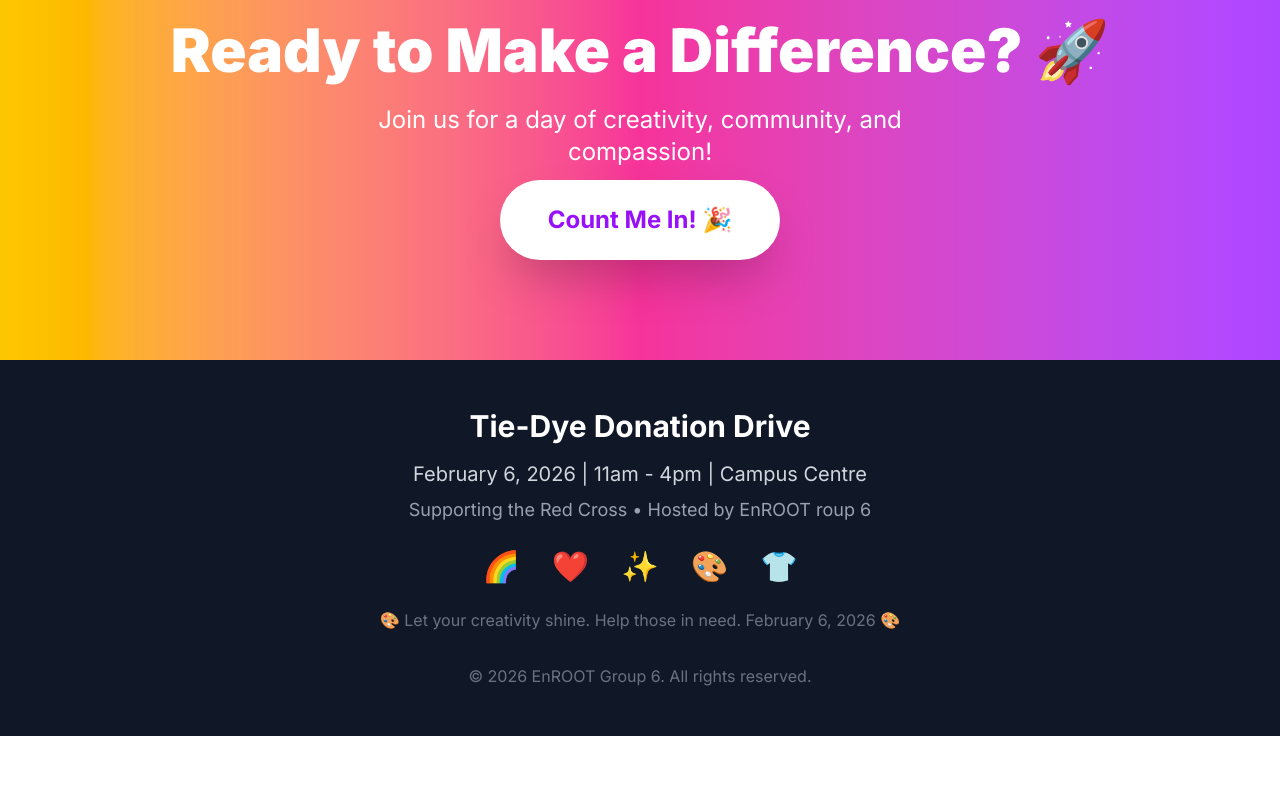
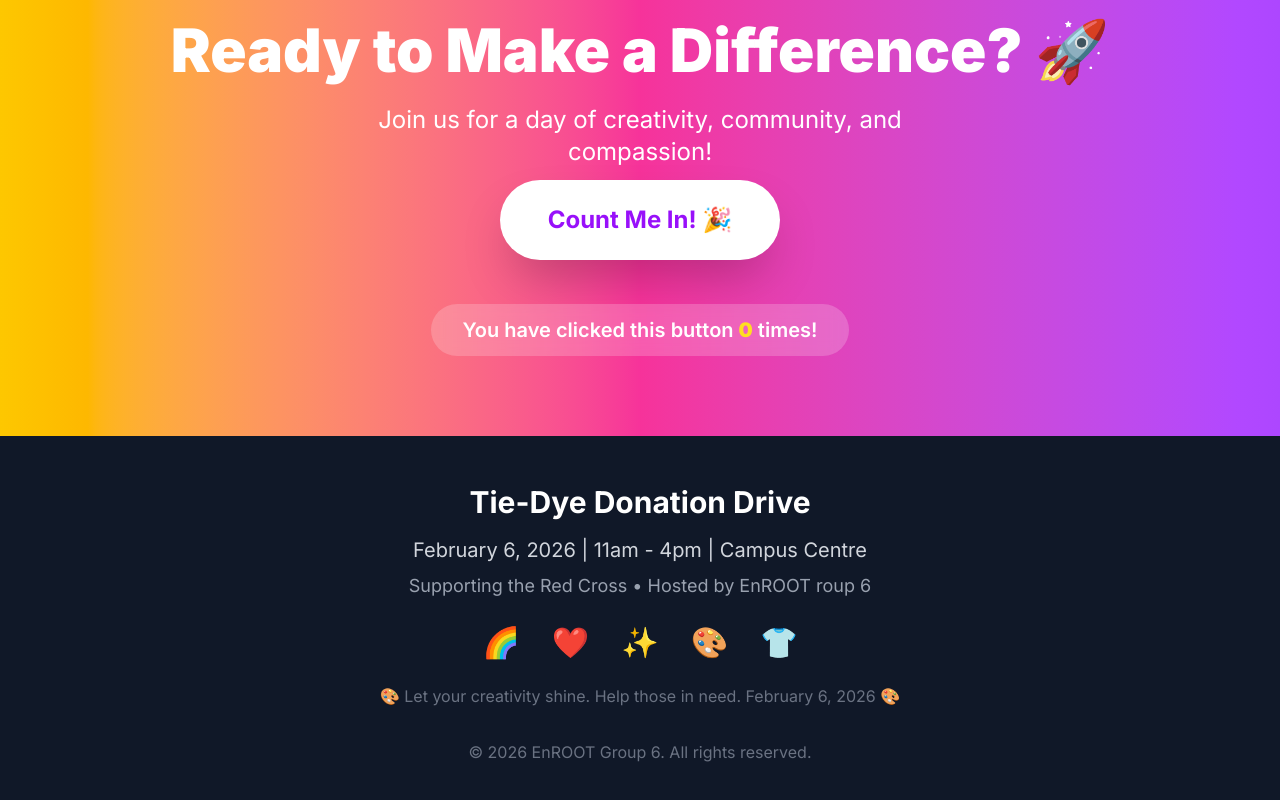
Before and after one commit to fishxeno/sutd-tie-dye, a Next.js app: page /about in a window 1280 px wide. Shown: the part 1817-2617 px from the top of the page. Before the commit the page ends 2553 px from the top, so only its background shows below. Built offline with nearby package versions, Linux system fonts and the light colour scheme.

Commit message:
having too much fun hahahahha - clicker added

```diff
--- a/app/about/page.tsx
+++ b/app/about/page.tsx
@@ -1,6 +1,14 @@
+'use client'
+
 import Navbar from '../components/navbar'
+import { useState } from 'react'
 
 export default function About() {
+    const [clickCount, setClickCount] = useState(0)
+
+  const handleClick = () => {
+    setClickCount(clickCount + 1)
+  }
   return (
     <>
       <Navbar />
@@ -119,9 +127,18 @@ export default function About() {
             <p className="text-2xl text-white mb-8 max-w-2xl mx-auto">
               Join us for a day of creativity, community, and compassion!
             </p>
-            <button className="bg-white text-purple-600 px-12 py-6 rounded-full text-2xl font-bold shadow-2xl hover:scale-110 transition-transform animate-bounce">
+            <button
+            onClick={handleClick}
+            className="bg-white text-purple-600 px-12 py-6 rounded-full text-2xl font-bold shadow-2xl hover:scale-110 transition-transform animate-bounce">
               Count Me In! 🎉
             </button>
+
+            {/* Click Counter */}
+            <div className="mt-6">
+              <p className="text-white text-xl font-semibold bg-white/20 backdrop-blur-sm inline-block px-8 py-3 rounded-full">
+                You have clicked this button <span className="font-black text-yellow-300">{clickCount}</span> times!
+              </p>
+            </div>
           </div>
         </section>
 
```
